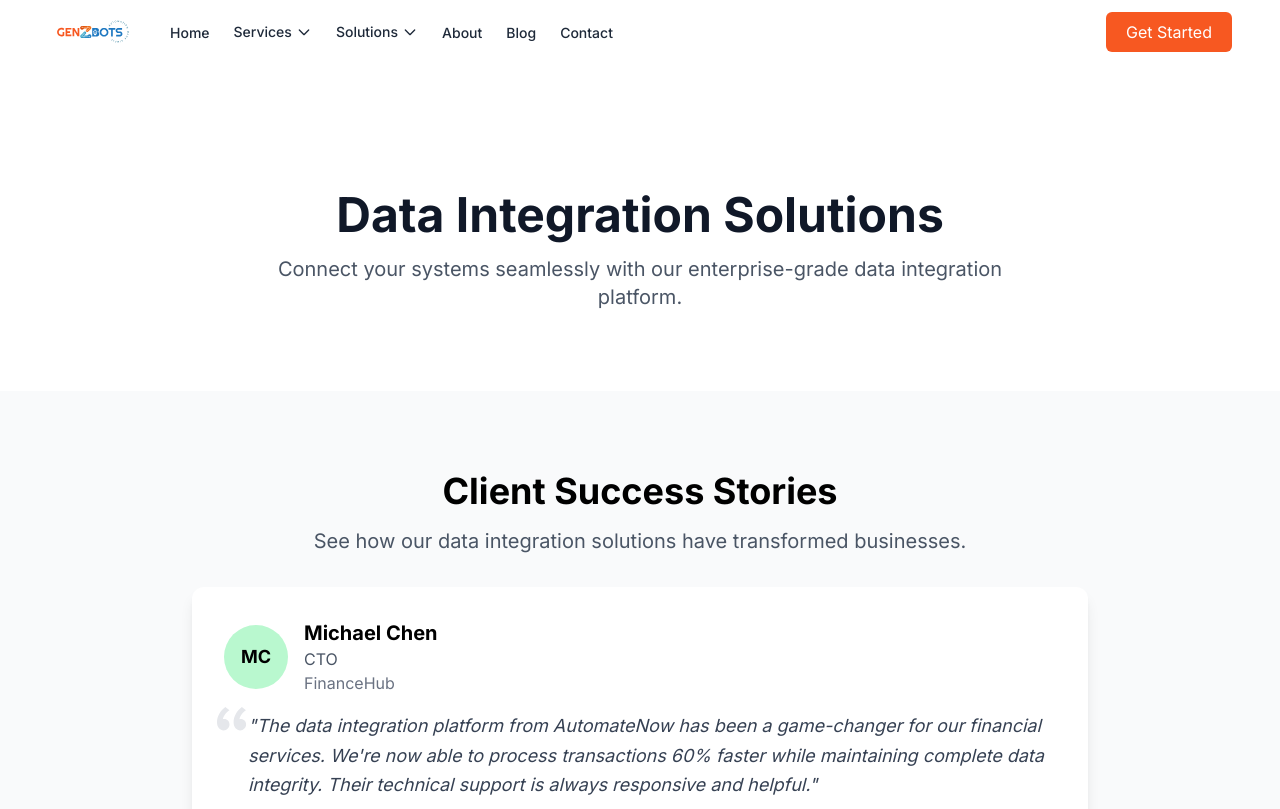
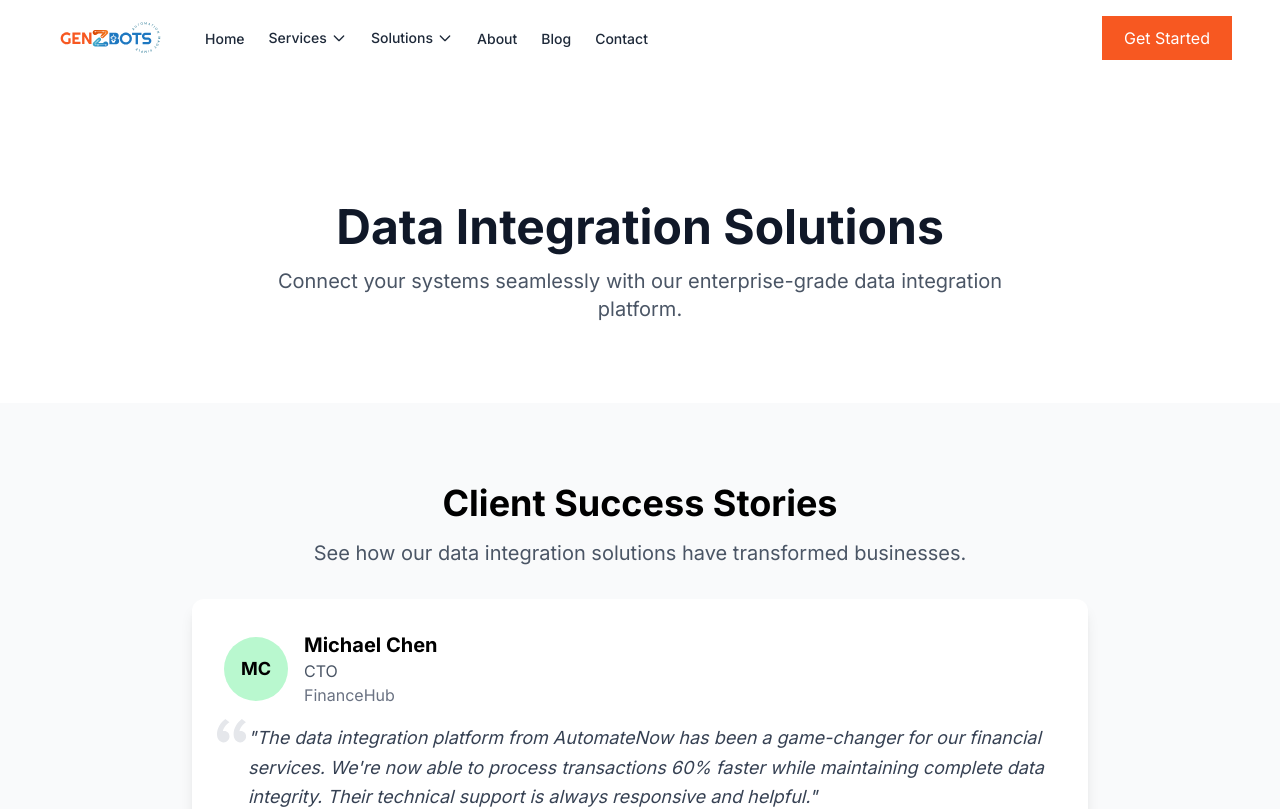
Before and after one commit to Chandru2197/genzbots, a Next.js app: page /data-integration in a window 1280 px wide. Shown: the top 809 px of the page. Built offline with nearby package versions, Linux system fonts and the light colour scheme.

Commit message:
button changes

```diff
--- a/src/app/service/page.tsx
+++ b/src/app/service/page.tsx
@@ -166,7 +166,8 @@ export default function ServicesSection() {
                 <div className="p-6">
                   <h3 className="text-2xl font-bold mb-3">{"service.title"}</h3>
                   <p className="text-gray-600 mb-4">{"service.description"}</p>
-                  <button className="text-blue-600 font-medium hover:text-blue-800 transition-colors">
+                  <button className="bg-[var(--color-secondary)] text-white px-6 py-3 rounded-none font-medium transition-all duration-300 inline-flex items-center transform  hover:bg-white hover:text-[var(--color-secondary)] hover:border-[var(--color-secondary)] border-2 border-transparent transition-colors duration-300"
+                  >
                     Learn more →
                   </button>
                 </div>
--- a/src/components/AutomationCards.tsx
+++ b/src/components/AutomationCards.tsx
@@ -81,8 +81,8 @@ const AutomationCard = ({
           </div>
         )}
         <div
-          className="flex items-center text-sm font-medium mt-2 transition-all duration-300"
-          style={{ color: isHovered ? "#f75821" : "#4B5563" }}
+            className="bg-[var(--color-secondary)] text-white px-6 py-3 rounded-none font-medium transition-all duration-300 inline-flex items-center transform  hover:bg-white hover:text-[var(--color-secondary)] hover:border-[var(--color-secondary)] border-2 border-transparent transition-colors duration-300"
+            // style={{ color: isHovered ? "#f75821" : "#4B5563" }}
         >
           Learn more
           <svg
@@ -202,8 +202,8 @@ export default function AutomationCards({ addToRefs }: { addToRefs?: (el: HTMLEl
           className="mt-12 text-center"
         >
           <button
-            className="hover:bg-opacity-90 text-white px-6 py-3 rounded-md font-medium transition-all duration-300 inline-flex items-center transform hover:-translate-y-1"
-            style={{ backgroundColor: "#f75821" }}
+            className="bg-[var(--color-secondary)] text-white px-6 py-3 rounded-none font-medium transition-all duration-300 inline-flex items-center transform  hover:bg-white hover:text-[var(--color-secondary)] hover:border-[var(--color-secondary)] border-2 border-transparent transition-colors duration-300"
+            // style={{ backgroundColor: "#f75821" }}
           >
             Contact Us Today
             <svg className="w-4 h-4 ml-2" fill="none" stroke="currentColor" viewBox="0 0 24 24">
--- a/src/components/ContactSection.tsx
+++ b/src/components/ContactSection.tsx
@@ -267,8 +267,8 @@ export default function ContactSection() {
               >
                 <button
                   type="submit"
-                  className="bg-orange-500 hover:bg-orange-600 text-white font-bold py-3 px-8 rounded-lg shadow-lg transition-all text-lg"
-                >
+                  className="bg-[var(--color-secondary)] text-white px-6 py-3 rounded-none font-medium transition-all duration-300 inline-flex items-center transform  hover:bg-white hover:text-[var(--color-secondary)] hover:border-[var(--color-secondary)] border-2 border-transparent transition-colors duration-300"
+                  >
                   Schedule a Consultation
                 </button>
               </motion.div>
--- a/src/components/Navbar.tsx
+++ b/src/components/Navbar.tsx
@@ -117,8 +117,8 @@ export default function Navbar({ addToRefs }: NavbarProps) {
                 <Image
                   src={'/assets/svgs/GenZBotLogo.svg'}
                   alt="Logo"
-                  width={90}
-                  height={36}
+                  width={125}
+                  height={50}
                   priority
                 />
               </Link>
@@ -190,7 +190,7 @@ export default function Navbar({ addToRefs }: NavbarProps) {
           <div className="hidden md:block">
             <Link
               href="#contact"
-              className="btn-secondary text-white px-5 py-2.5 rounded-md transition-colors"
+              className="btn-secondary text-white px-5 py-2.5 rounded-none hover:bg-white hover:text-[var(--color-secondary)] hover:border-[var(--color-secondary)] border-2 border-transparent transition-colors duration-300"
             >
               Get Started
             </Link>
--- a/src/components/ServicesSection.tsx
+++ b/src/components/ServicesSection.tsx
@@ -76,7 +76,7 @@ export default function ServicesSection({ addToRefs }: ServicesSectionProps) {
                 <div className="p-6">
                   <h3 className="text-2xl font-bold mb-3">{service.title}</h3>
                   <p className="text-gray-600 mb-4">{service.description}</p>
-                  <button className="text-blue-600 font-medium hover:text-blue-800 transition-colors">
+                  <button className="bg-[var(--color-secondary)] text-white px-6 py-3 rounded-none font-medium transition-all duration-300 inline-flex items-center transform  hover:bg-white hover:text-[var(--color-secondary)] hover:border-[var(--color-secondary)] border-2 border-transparent transition-colors duration-300">
                     Learn more →
                   </button>
                 </div>
--- a/src/components/SolutionsShowcase.tsx
+++ b/src/components/SolutionsShowcase.tsx
@@ -195,8 +195,8 @@ export default function SolutionsShowcase({ addToRefs }: SolutionsShowcaseProps)
                 ))}
               </ul>
               <button
-                className="mt-8 hover:bg-opacity-90 text-white px-6 py-3 rounded-md font-medium transition-colors duration-300 inline-flex items-center"
-                style={{backgroundColor: '#f75821'}}
+                className="mt-8 bg-[var(--color-secondary)] text-white px-6 py-3 rounded-none font-medium transition-all duration-300 inline-flex items-center transform  hover:bg-white hover:text-[var(--color-secondary)] hover:border-[var(--color-secondary)] border-2 border-transparent transition-colors duration-300"
+            // style={{backgroundColor: '#f75821'}}
               >
                 Learn More
                 <svg className="w-4 h-4 ml-2" fill="none" stroke="currentColor" viewBox="0 0 24 24">
```
